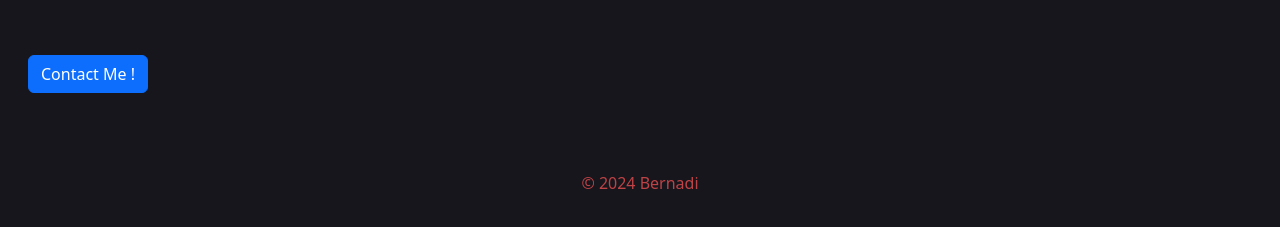
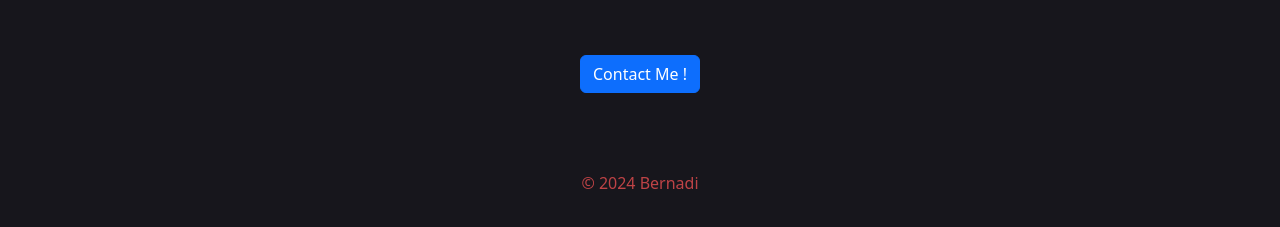
Before and after one commit to NadProject1/PortFolio, a plain HTML site: page about.html in a window 1280 px wide. Shown: the part 2394-2621 px from the top of the page. Drawn offline with nearby package versions, Linux system fonts and the light colour scheme.

Commit message:
Update about.css

```diff
--- a/about.css
+++ b/about.css
@@ -24,3 +24,8 @@
 .experience {
     padding: 50px;
 }
+
+.tambah {
+    justify-content: center;
+    text-align: center;
+}
```
